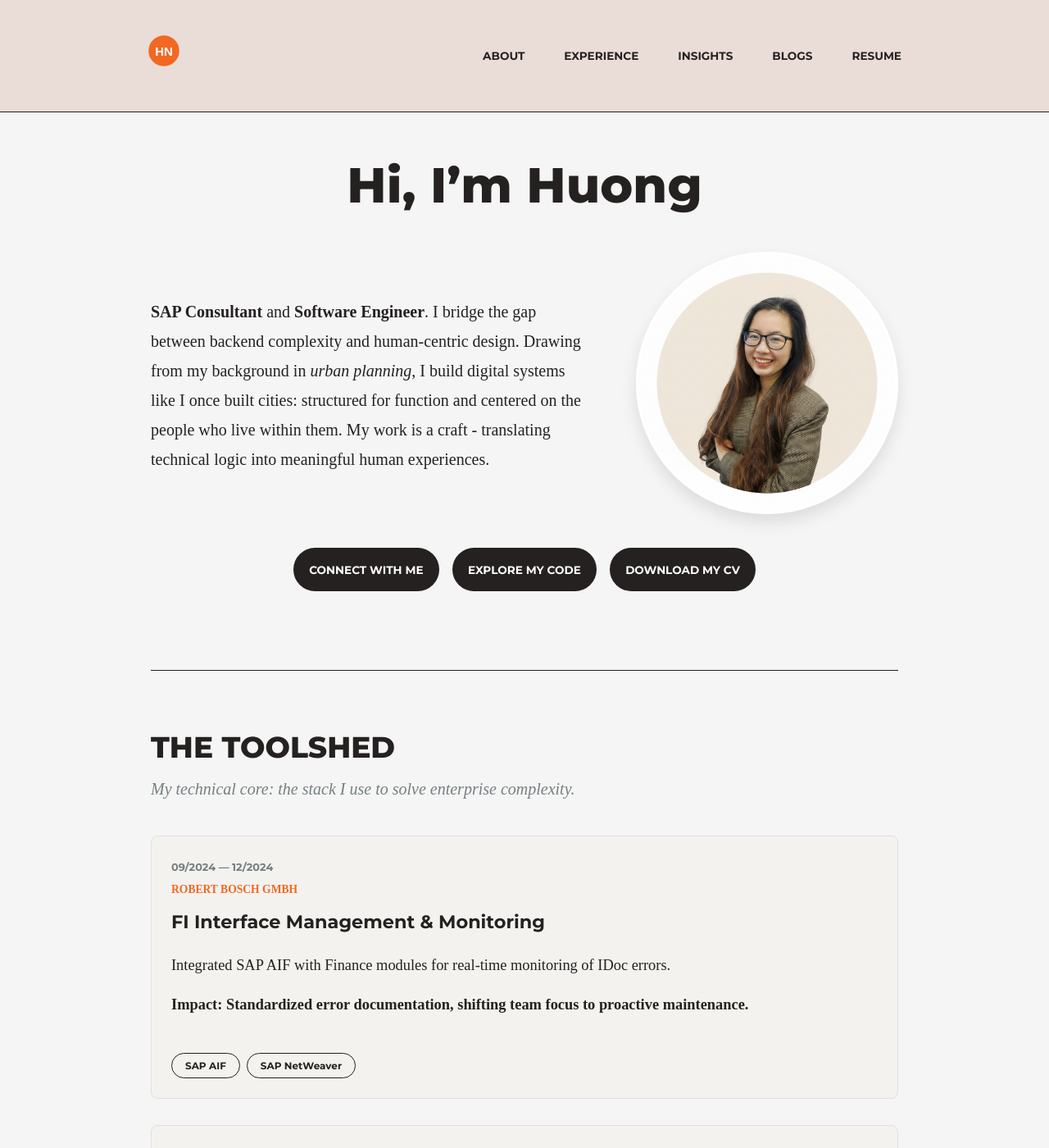
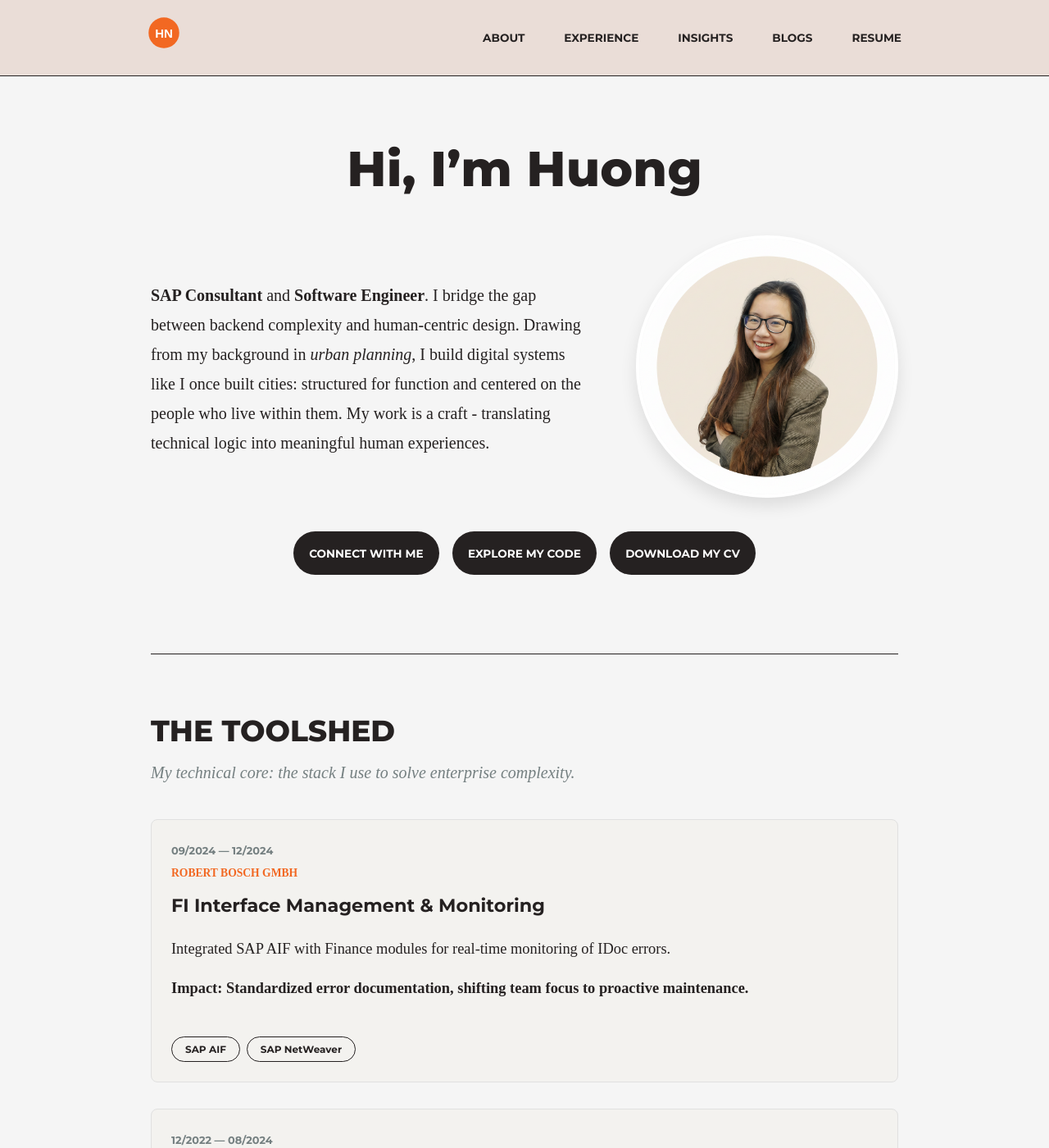
Before and after one commit to huongntn/portfolio-website, a Jekyll site: the page built from index.html, in a window 1280 px wide and 1400 px high. Shown: the whole window at 82% size. Built offline with Jekyll 4.4.1, drawn with Linux system fonts in a browser that asks for light colours; some web fonts are replaced.

Commit message:
Update style.css

```diff
--- a/assets/css/style.css
+++ b/assets/css/style.css
@@ -11,20 +11,20 @@
 
 * { box-sizing: border-box; }
 
-body { background-color: var(--background-body); color: var(--text-main); font-family: var(--font-body); font-size: 1.15rem; line-height: 1.65; margin: 0; padding: 80px 0 0 0; }
+body { background-color: var(--background-body); color: var(--text-main); font-family: var(--font-body); font-size: 1.15rem; line-height: 1.65; margin: 0; padding: 60px 0 0 0; }
 
 .container { max-width: 960px; margin: 0 auto; padding: 0 1.5rem; }
 
 /* Header & Nav */
-header { background-color: var(--menu-sand); border-bottom: 1px solid var(--text-main); padding: 2rem 0; position: fixed; top: 0; width: 100%; z-index: 1000; }
+header { background-color: var(--menu-sand); border-bottom: 1px solid var(--text-main); padding: 10px 0; position: fixed; top: 0; width: 100%; z-index: 1000; }
 .nav-wrapper { display: flex; justify-content: space-between; align-items: center; padding: 10px 20px; }
 .logo { font-family: var(--font-headers); font-weight: 800; font-size: 1.5rem; color: var(--text-main); text-decoration: none; text-transform: uppercase; letter-spacing: -1.5px; }
 .logo img { height: 35px; width: auto; }
-.nav-links { display: flex; gap: 20px; }
+.nav-links { display: flex; gap: 20px; z-index: 999; }
 .nav-links a { font-family: var(--font-headers); color: var(--text-main); text-decoration: none; font-weight: 700; text-transform: uppercase; font-size: 0.85rem; margin-left: 1.75rem; transition: color 0.15s; }
 .nav-links a:hover { color: var(--brand-orange); }
 .burger-menu { display: none; }
-#menu-icon { width: 30px; text-align: center; font-size: 24px; }
+#menu-icon { width: 30px; text-align: center; font-size: 24px; z-index: 1001; position: relative; }
 
 /* Hero Section */
 .hero-container { display: flex; flex-direction: column; align-items: center; padding: 6rem 0; }
```
